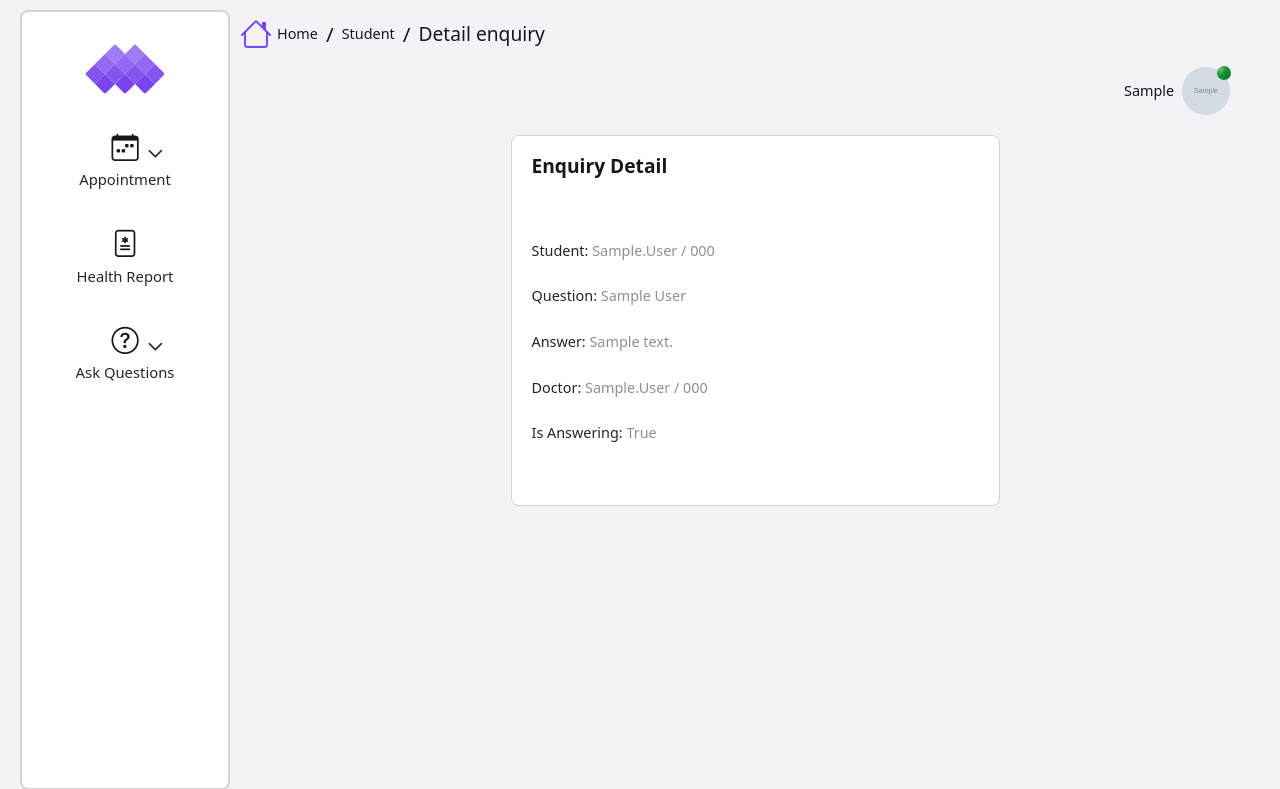
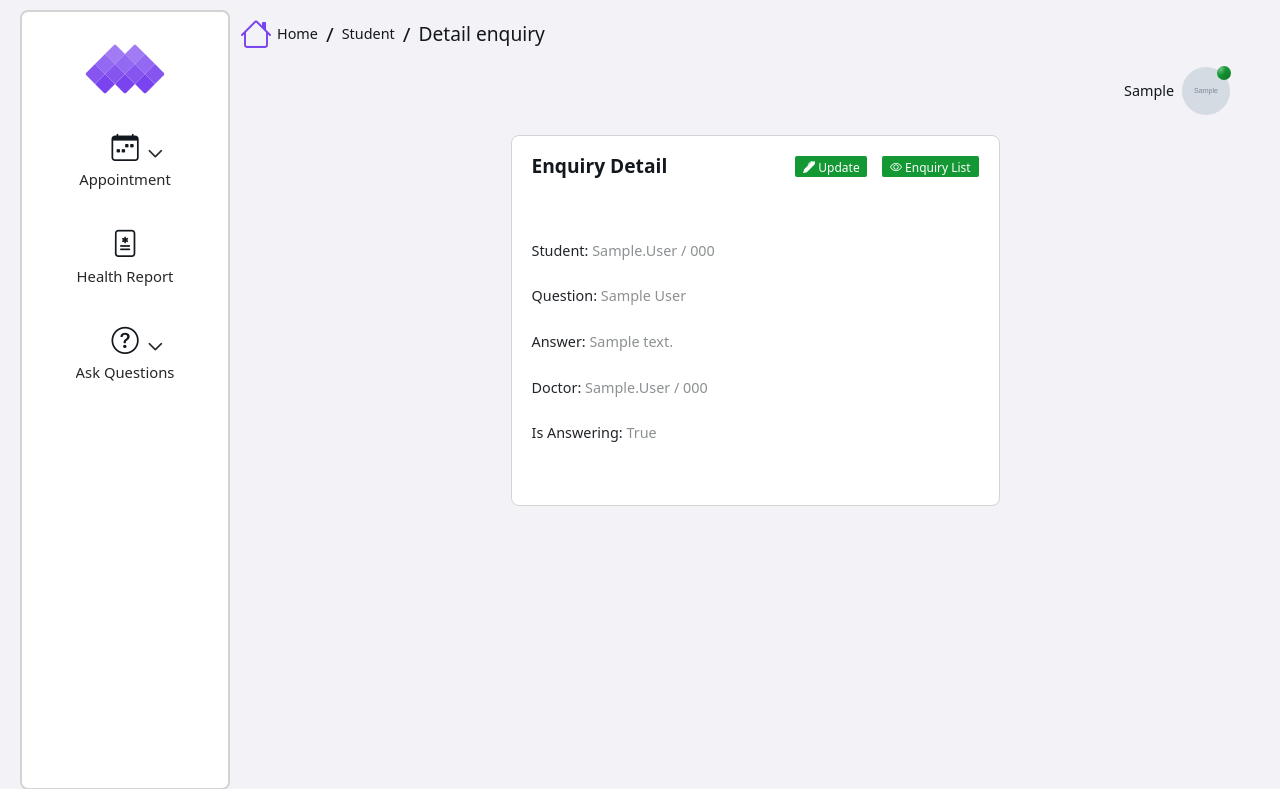
Before and after one commit to gabrielbygas/sams, a Django app: page /students/enquiry/view/1/ in a window 1280 px wide. Shown: the top 789 px of the page. Run offline with Django 5.2, Linux system fonts and the light colour scheme; a user stored in the database is signed in; tables that the repository leaves empty hold one stand-in row (values such as "Sample post"); grey boxes marked "Sample" are stand-in pictures; some libraries are stand-ins or nearby versions; some web fonts are replaced.

Commit message:
navigation for detail and update enquiry-appointment

```diff
--- a/student/templates/student/appointment_detail.html
+++ b/student/templates/student/appointment_detail.html
@@ -29,7 +29,11 @@
       <!-- Card start -->
       <div class="card">
         <div class="card-header">
-          <div class="card-title">Appointment Detail </div>
+          <div class="card-title">Appointment View Detail </div>
+          <div class="text-right"> <!-- Utilisez la classe "text-center" pour centrer le contenu -->
+            <a href="{% url 'students:update-appointment' pk=appointment.pk %}"><span class="badge bg-success"><i class="bi bi-pen-fill"></i> Update</span></a> &ensp;
+            <a href="{% url 'students:list-appointment' %}"><span class="badge bg-success"><i class="bi bi-eye"></i> Enquiry List</span></a>
+          </div>
         </div> <br/> <br/>
         <div class="card-body">
           <!-- Row start -->
--- a/student/templates/student/appointment_update.html
+++ b/student/templates/student/appointment_update.html
@@ -31,6 +31,9 @@
             <div class="card">
               <div class="card-header">
                 <div class="card-title">Update an Appointment</div>
+                <div class="text-right"> <!-- Utilisez la classe "text-center" pour centrer le contenu -->
+                  <a href="{% url 'students:list-appointment' %}"><span class="badge bg-success"><i class="bi bi-eye"></i> Enquiry List</span></a>
+                </div>
               </div>
               <div class="card-body">
                 <br/>
--- a/student/templates/student/enquiry_detail.html
+++ b/student/templates/student/enquiry_detail.html
@@ -30,6 +30,10 @@
       <div class="card">
         <div class="card-header">
           <div class="card-title">Enquiry Detail </div>
+          <div class="text-right"> <!-- Utilisez la classe "text-center" pour centrer le contenu -->
+            <a href="{% url 'students:update-enquiry' pk=enquiry.pk %}"><span class="badge bg-success"><i class="bi bi-pen-fill"></i> Update</span></a> &ensp;
+            <a href="{% url 'students:list-enquiry' %}"><span class="badge bg-success"><i class="bi bi-eye"></i> Enquiry List</span></a>
+          </div>
         </div> <br/> <br/>
         <div class="card-body">
           <!-- Row start -->
--- a/student/templates/student/enquiry_update.html
+++ b/student/templates/student/enquiry_update.html
@@ -31,7 +31,10 @@
             <div class="card">
               <div class="card-header">
                 <div class="card-title">Ask Question</div>
-              </div>
+                <div class="text-right"> <!-- Utilisez la classe "text-center" pour centrer le contenu -->
+                  <a href="{% url 'students:list-enquiry' %}"><span class="badge bg-success"><i class="bi bi-eye"></i> Enquiry List</span></a>
+                </div>
+              </div> <br/>
               <div class="card-body">
                 <br/>
                 <form class="" method="POST">
--- a/student/views.py
+++ b/student/views.py
@@ -127,6 +127,8 @@ class EnquiryListView(ListView):
         if user.is_student(): #if student
             student = Student.objects.get(user=user)
             return Enquiry.objects.filter(student=student).order_by('created_at')
+        elif user.is_doctor(): #if doctor
+            return Enquiry.objects.filter(is_answering=False).order_by('created_at')
         else: #if receptionist
             return Enquiry.objects.all().order_by('created_at')
 
```
